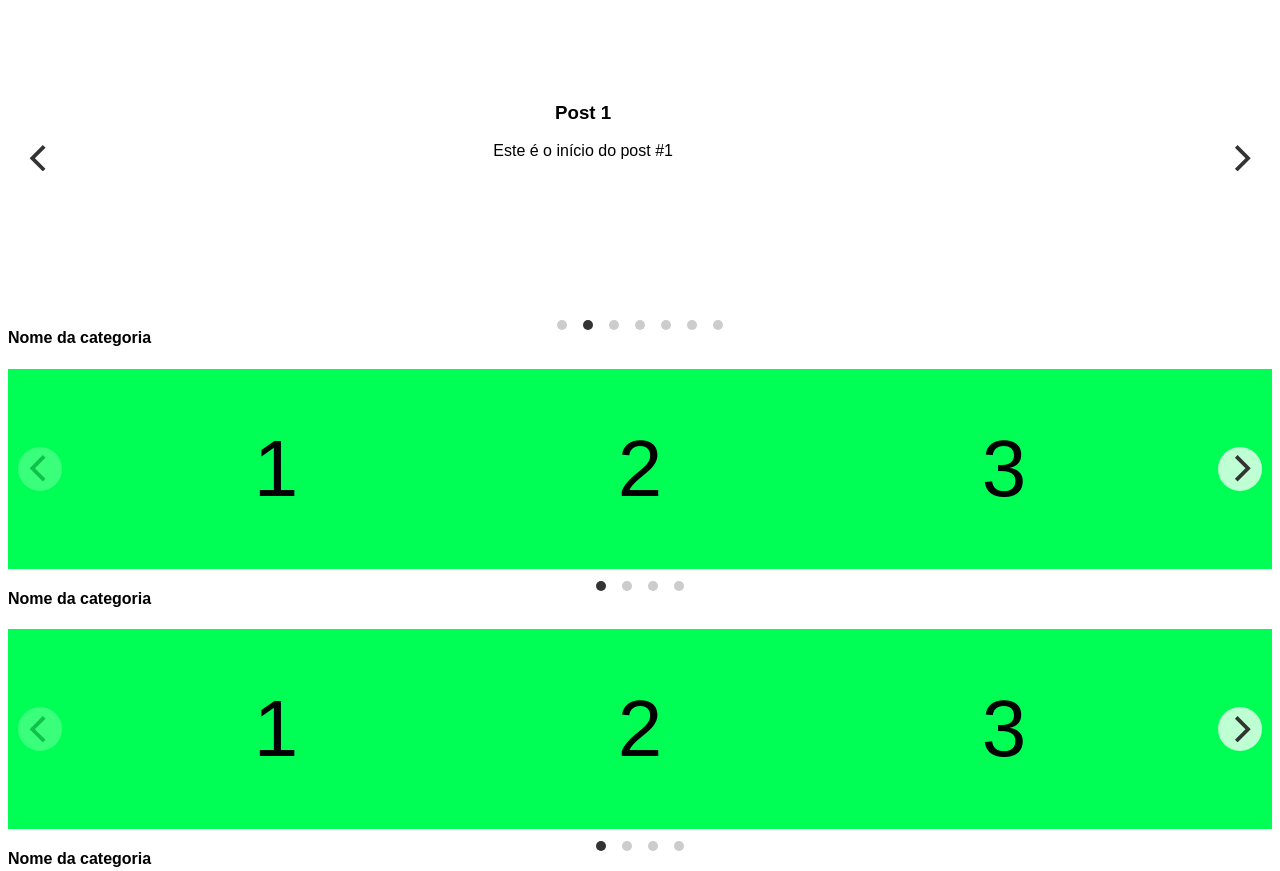
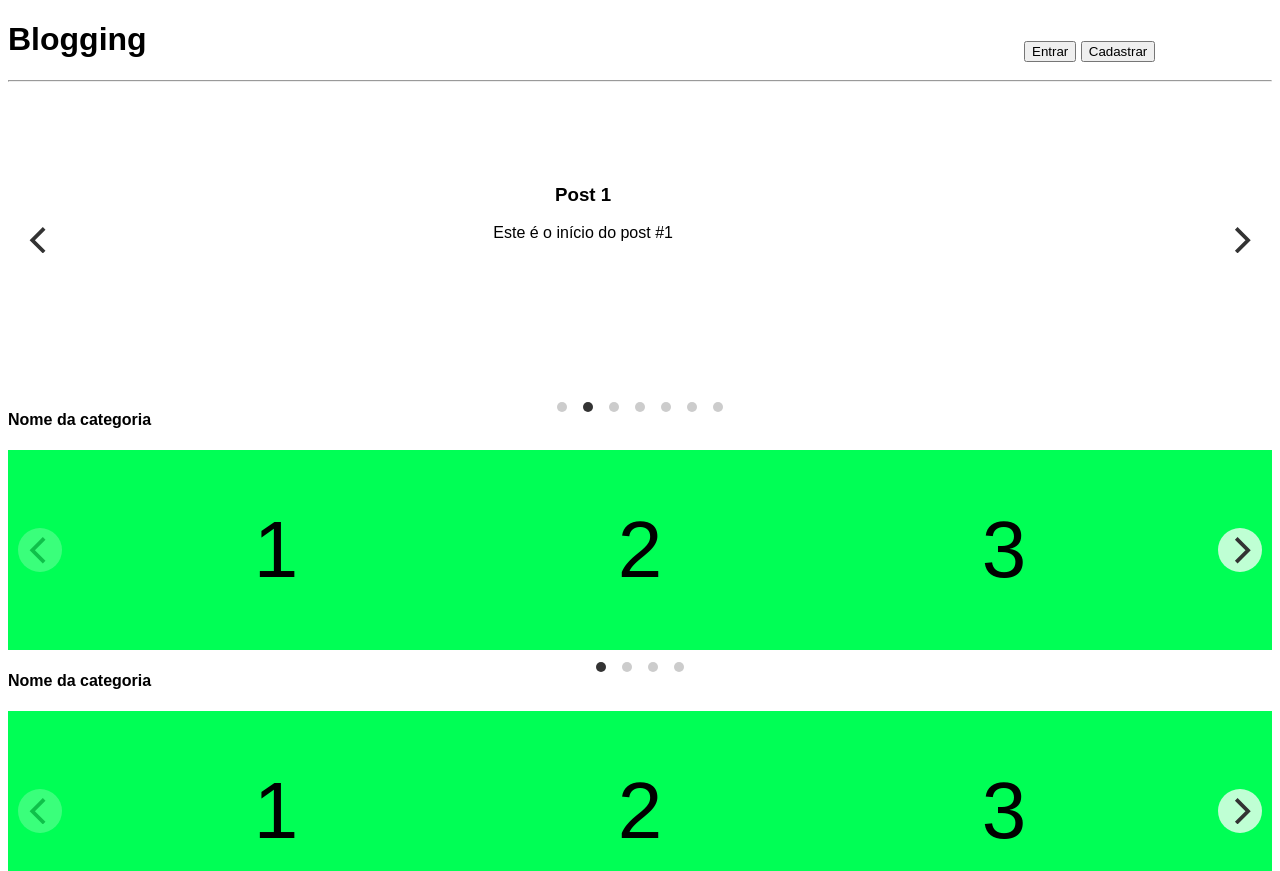
Before and after one commit to Esc9919/BloggingFrontEnd, a website: page public/index.html in a window 1280 px wide. Shown: the top 871 px of the page. Drawn offline with nearby package versions, Linux system fonts and the light colour scheme.

Commit message:
header no home

```diff
--- a/public/css/home.css
+++ b/public/css/home.css
@@ -1,3 +1,12 @@
+/* header */
+#botao {
+    position:absolute;
+    left:80%;
+    height:50%;
+    margin-top: -3%;
+    padding-bottom: 1.5%;
+}
+
 /* carousel */
 * {
     -webkit-box-sizing: border-box;
--- a/public/index.html
+++ b/public/index.html
@@ -9,6 +9,13 @@
     <title>Document</title>
 </head>
 <body>
+
+    <header>
+        <h1>Blogging</h1>
+        <div id="botao"><button class="btn btn-success">Entrar</button>
+        <button class="btn btn-outline-success">Cadastrar</button></div>
+        <hr>
+    </header>
 
     <div class="gallery js-flickity" data-flickity-options='{ "groupCells": false, "autoPlay": 5000}'>
         <div class="gallery-cell">
--- a/server.js
+++ b/server.js
@@ -7,9 +7,11 @@ app.use(express.static(__dirname + 'test.html'));
 app.get('/', (req, res) => {
     res.sendFile(__dirname + '/public/index.html');
 })
+
 app.get('/post', (req, res) => {
     res.sendFile(__dirname + '/public/post.html');
 })
+
 app.listen(3000, () => {
     console.log()
     console.log('listening on port 3000')
```
Also changed, not shown: public/post.html (+5 -3 lines), public/css/post.css (renamed from public/css/post01.css).
